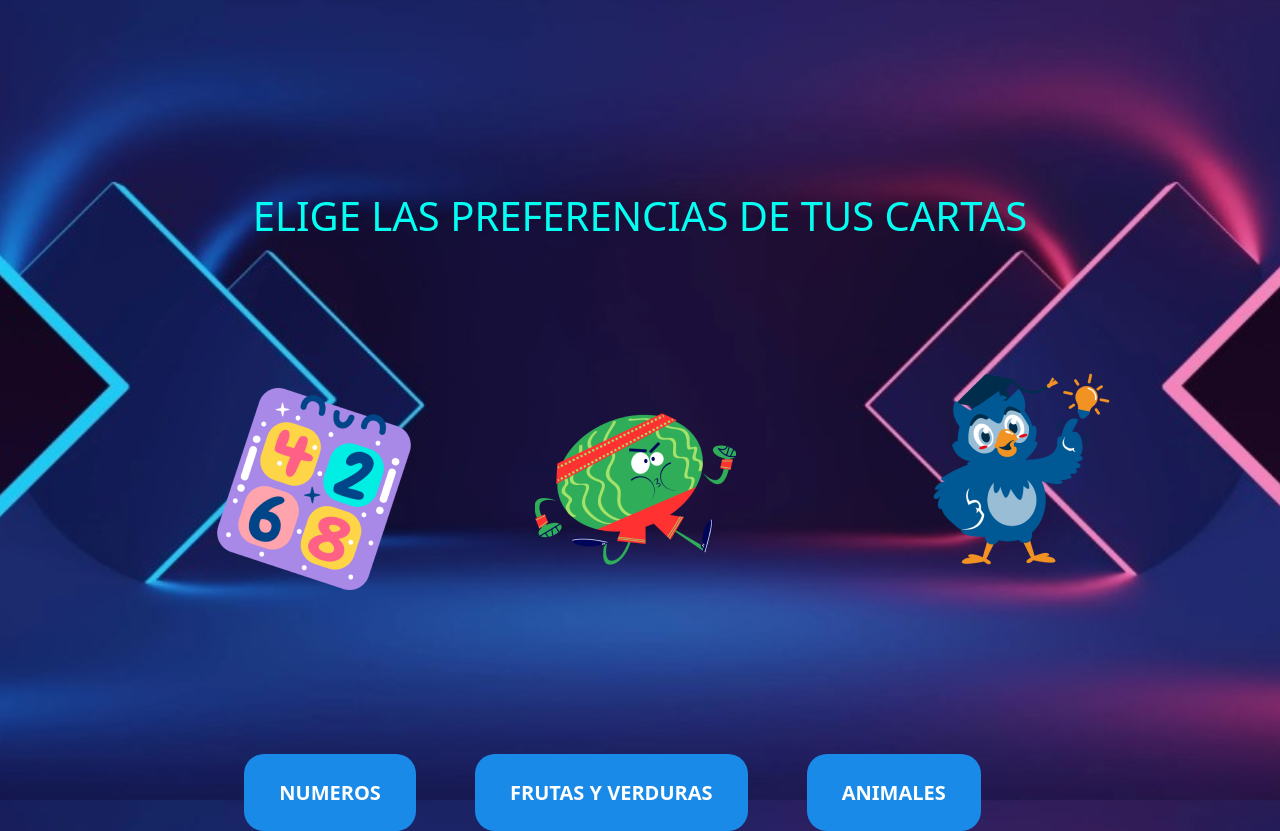
After one commit to DanielBata25/Juego-Arcade-Memory, a PHP site: page /opciones.html in a window 1280 px wide. The commit adds this page. Run offline with PHP 8.4, Linux system fonts and the light colour scheme.

Commit message:
Modificacion codigo

```diff
--- a/Video-juego/Play2.html
+++ b/Video-juego/Play2.html
@@ -24,8 +24,6 @@
         <a class="btn-1" href="#" role="button">Puntuacion Alta</a>
         <a class="btn-1" href="Inicio Sesion.html" role="button">Jugar</a>
         <a class="btn-1" href="Registro.html" role="button">No tienes cuenta</a>
-
-
     </div>
 
 
--- a/Video-juego/css/styles.css
+++ b/Video-juego/css/styles.css
@@ -4,7 +4,7 @@ body {
 	align-items: center;
 	background-size: cover;
 	background-attachment: fixed;
-	background-position: center center;
+	background-position:center;
 }
 
 .boton {
@@ -17,7 +17,7 @@ body {
 }
 
 .btn-1 {
-	margin-right: 40px;
+	margin-right: 55px;
 	border-radius: 20px;
 	background-color: rgb(25, 138, 231);
 	padding: 25px 35px;
@@ -54,3 +54,29 @@ body {
 .tamaño_imagen {
 	align-content: center;
 }
+.lola{
+	color: rgb(2, 255, 242);
+	align-content: center;
+}
+.pi{
+	color: aliceblue;
+	font-size: 1.5em;
+}
+.po{
+	color: aliceblue;
+	font-size: 1.5em;
+}
+.pu{
+	color: aliceblue;
+	font-size: 1.5em;
+}
+.numeros2 img{
+	float: right;
+	right: 0%;
+	margin: 20px 20px 20px 20px;
+}
+.fruta2{
+	float:left;
+	left: 30%;
+	margin: 20px 10px 5px 0px;
+}
--- /dev/null
+++ b/Video-juego/opciones.html
@@ -0,0 +1,38 @@
+<!DOCTYPE html>
+<html lang="zxx">
+<head>
+    <meta charset="UTF-8">
+    <meta name="description" content="Anime Template">
+    <meta name="keywords" content="Anime, unica, creative, html">
+    <meta name="viewport" content="width=device-width, initial-scale=1.0">
+    <meta http-equiv="X-UA-Compatible" content="ie=edge">
+    <title>Opcion de juego</title>
+    <link rel="stylesheet" href="bootstrap-5.1.3-dist/css/bootstrap.css">
+    <script src="bootstrap-5.1.3-dist/js/bootstrap.js"></script>
+    <link rel="stylesheet" href="css/styles.css">
+</head>
+<body>
+    <div class="container text-center">
+        <br><br><br><br><br><br>
+        <h1 class="mt-5 text-center lola">ELIGE LAS PREFERENCIAS DE TUS CARTAS</h1>
+        <br><br><br><br><br>
+        <div class="row">
+            <div class="col numeros2">
+                <img src="img/numeros.png"alt="">
+            </div>
+            <div class="col fruta2">
+                <img src="img/ftuta.png"alt="">
+            </div>
+            <div class="col">
+                <img src="img/animal.png"alt="">
+            </div>
+        </div>
+        <br><br><br><br><br><br><br>
+        <a class="btn-1" href="" role="button">NUMEROS</a>
+        <a class="btn-1" href="" role="button">FRUTAS Y VERDURAS</a>
+        <a class="btn-1" href="" role="button">ANIMALES</a>
+    </div>
+    <!-- Js Plugins -->
+</body>
+<script src="bootstrap-5.1.3-dist/js/bootstrap.js"></script>
+</html>
```
Also changed, not shown: Video-juego/img/animal.png (added), Video-juego/img/ftuta.png (added), Video-juego/img/numeros.png (added).
